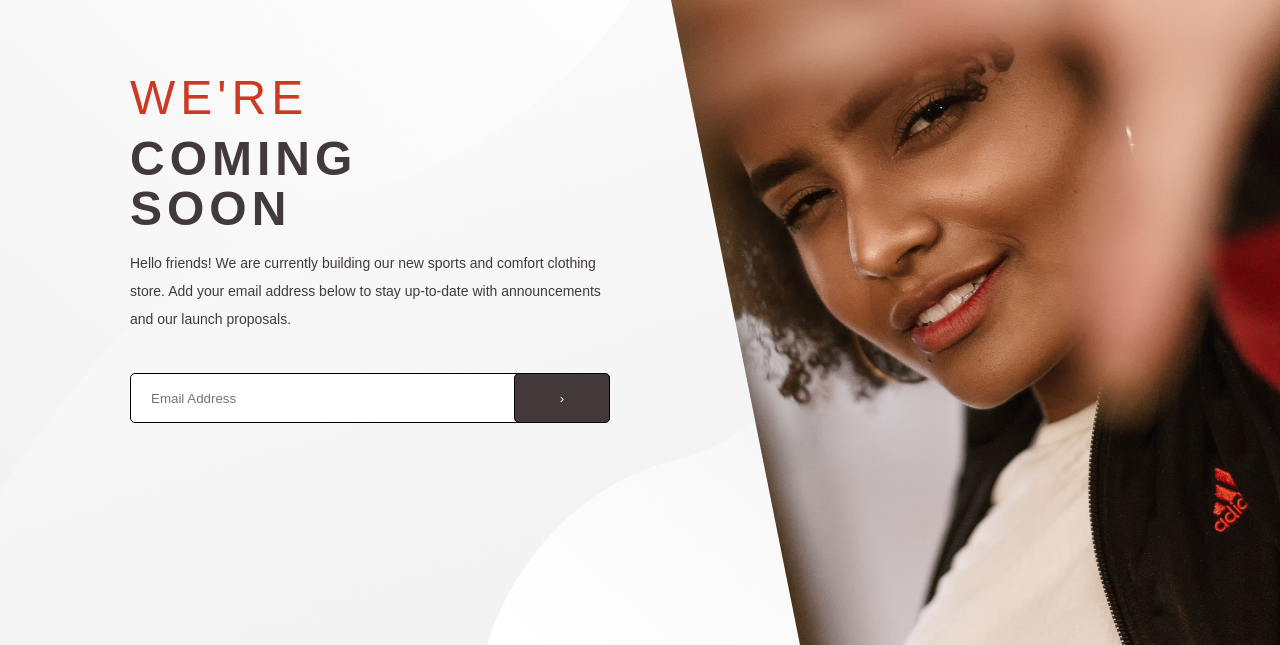
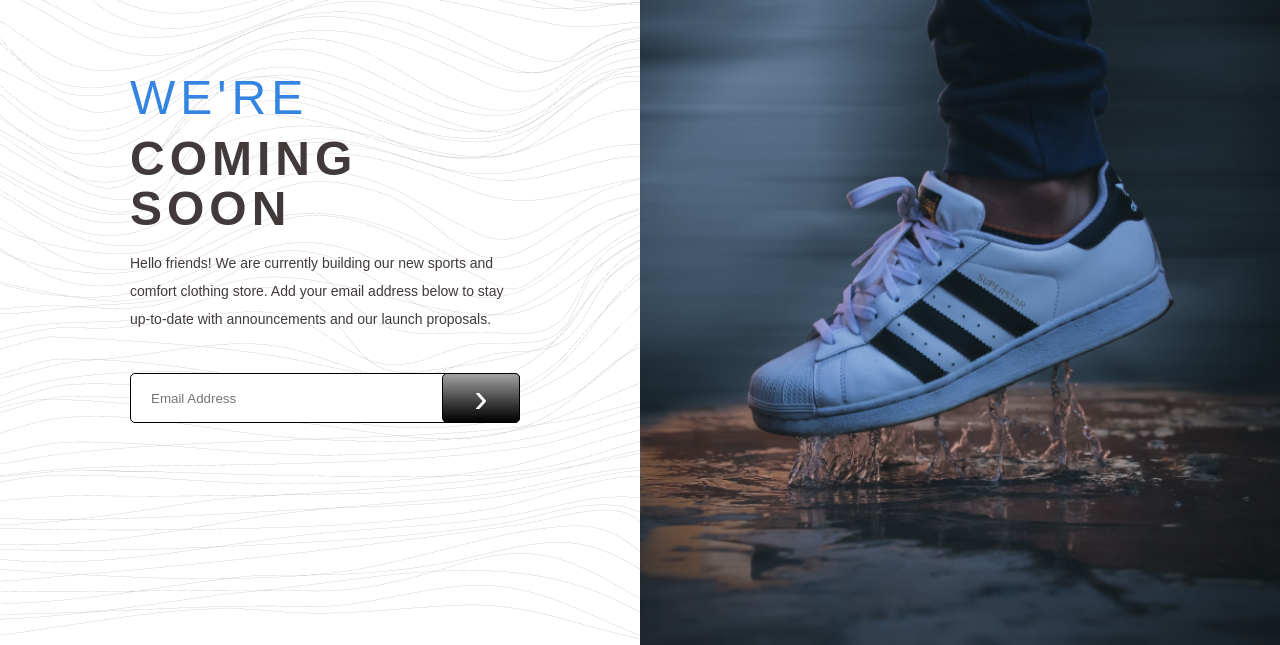
Before and after one commit to rev1311/coming-soon-2, a plain HTML site: page index.html in a window 1280 px wide. Shown: the part 155-800 px from the top of the page. Drawn offline with Linux system fonts and the light colour scheme; a web font is replaced by a local one.

Commit message:
changes per client

```diff
--- a/styles.css
+++ b/styles.css
@@ -25,7 +25,7 @@ body {
 }
 
 #hero-container {
-    background: center / cover url('/assets/athlete-girl.webp');
+    background: center / cover url('/assets/mobile-shoes.webp');
     width: 100%;
     min-height: 250px;
 }
@@ -49,7 +49,7 @@ body {
     display: block;
     font-size: 48px;
     font-weight: 400;
-    color: #CD3A24;
+    color: #3485e2;
     line-height: 42px;
     margin-bottom: 15px;
 }
@@ -85,23 +85,24 @@ body {
     height: 50px;
     border: 1px solid black;
     border-radius: 5px;
-    background-color: #423A3A;
+    background: rgb(0,0,0);
+    background: linear-gradient(0deg, rgba(0,0,0,1) 0%, rgba(51,51,51,1) 35%, rgba(163,163,163,1) 100%);
     color: #fff;
     font-family: 'AdiHaus', sans-serif;
+    font-size: 2.5rem;
 }
 
 #desktop-container {
     display: none;
     min-width: 50%;
     height: 100vh;
-    background: center / cover url('/assets/athlete-big.webp');
-    clip-path: polygon(0 0, 100% 0, 100% 100%, 25% 100%);
+    background: center / cover url('/assets/shoes.webp');
 }
 
 @media only screen and (min-width: 768px) {
 
     body {
-        background: center / cover url('/assets/destop-bg.webp');
+        background: center / cover url('/assets/waves.webp');
     }
 
     #content-container {
@@ -122,6 +123,7 @@ body {
         text-align: left;
         margin-top: 50px;
         min-width: 95%;
+        max-width: 450px;
     }
 
     #copy-container > h1 {
```
